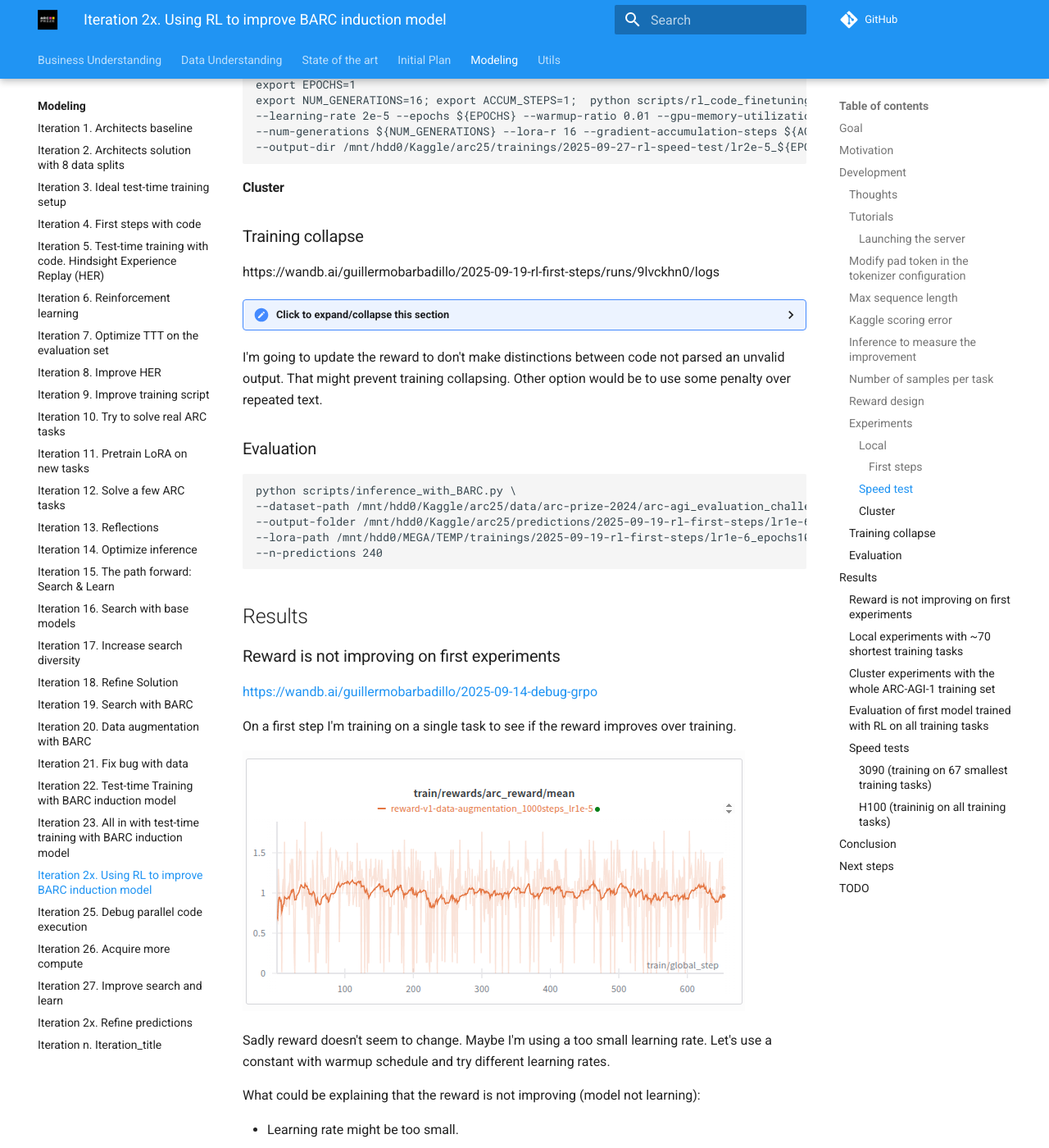
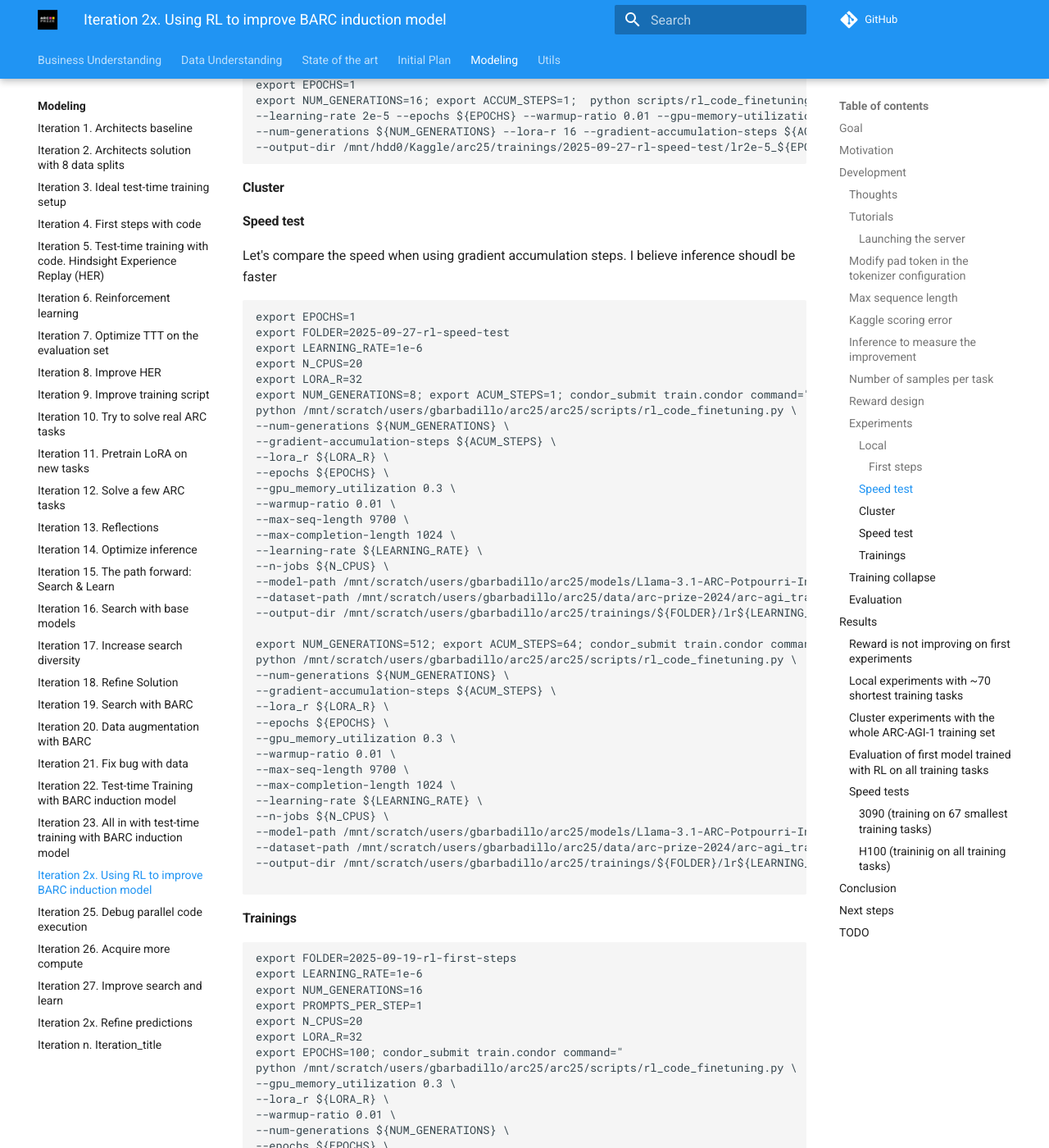
Before and after one commit to ironbar/arc25, an MkDocs documentation site: the page built from docs/modeling/Iteration_24_RL_BARC.md, in a window 1280 px wide and 1400 px high, scrolled down 4856 px. Shown: the whole window at 82% size. Built offline with MkDocs 1.6.1 and Material for MkDocs 9.7.7, drawn with Linux system fonts in a browser that asks for light colours; comment, search, counter and statistics services are not loaded; some of the changed text lies outside the part shown.

Commit message:
more experiments

````diff
--- a/docs/modeling/Iteration_24_RL_BARC.md
+++ b/docs/modeling/Iteration_24_RL_BARC.md
@@ -213,6 +213,102 @@ export NUM_GENERATIONS=16; export ACCUM_STEPS=1;  python scripts/rl_code_finetun
 
 #### Cluster
 
+#### Speed test
+
+Let's compare the speed when using gradient accumulation steps. I believe inference shoudl be faster
+
+```bash
+export EPOCHS=1
+export FOLDER=2025-09-27-rl-speed-test
+export LEARNING_RATE=1e-6
+export N_CPUS=20
+export LORA_R=32
+export NUM_GENERATIONS=8; export ACUM_STEPS=1; condor_submit train.condor command="
+python /mnt/scratch/users/gbarbadillo/arc25/arc25/scripts/rl_code_finetuning.py \
+--num-generations ${NUM_GENERATIONS} \
+--gradient-accumulation-steps ${ACUM_STEPS} \
+--lora_r ${LORA_R} \
+--epochs ${EPOCHS} \
+--gpu_memory_utilization 0.3 \
+--warmup-ratio 0.01 \
+--max-seq-length 9700 \
+--max-completion-length 1024 \
+--learning-rate ${LEARNING_RATE} \
+--n-jobs ${N_CPUS} \
+--model-path /mnt/scratch/users/gbarbadillo/arc25/models/Llama-3.1-ARC-Potpourri-Induction-8B \
+--dataset-path /mnt/scratch/users/gbarbadillo/arc25/data/arc-prize-2024/arc-agi_training_challenges.json \
+--output-dir /mnt/scratch/users/gbarbadillo/arc25/trainings/${FOLDER}/lr${LEARNING_RATE}_epochs${EPOCHS}_${NUM_GENERATIONS}gen_${ACUM_STEPS}accum-steps_${LORA_R}lora_H100" -append request_gpus=1 -append request_cpus=${N_CPUS} -append request_memory=50G --append 'requirements = (TARGET.Machine == "calculon21.das-nano.com")'
+
+export NUM_GENERATIONS=512; export ACUM_STEPS=64; condor_submit train.condor command="
+python /mnt/scratch/users/gbarbadillo/arc25/arc25/scripts/rl_code_finetuning.py \
+--num-generations ${NUM_GENERATIONS} \
+--gradient-accumulation-steps ${ACUM_STEPS} \
+--lora_r ${LORA_R} \
+--epochs ${EPOCHS} \
+--gpu_memory_utilization 0.3 \
+--warmup-ratio 0.01 \
+--max-seq-length 9700 \
+--max-completion-length 1024 \
+--learning-rate ${LEARNING_RATE} \
+--n-jobs ${N_CPUS} \
+--model-path /mnt/scratch/users/gbarbadillo/arc25/models/Llama-3.1-ARC-Potpourri-Induction-8B \
+--dataset-path /mnt/scratch/users/gbarbadillo/arc25/data/arc-prize-2024/arc-agi_training_challenges.json \
+--output-dir /mnt/scratch/users/gbarbadillo/arc25/trainings/${FOLDER}/lr${LEARNING_RATE}_epochs${EPOCHS}_${NUM_GENERATIONS}gen_${ACUM_STEPS}accum-steps_${LORA_R}lora_H100" -append request_gpus=1 -append request_cpus=${N_CPUS} -append request_memory=50G --append 'requirements = (TARGET.Machine == "calculon21.das-nano.com")'
+
+```
+
+#### Trainings
+
+```bash
+export FOLDER=2025-09-19-rl-first-steps
+export LEARNING_RATE=1e-6
+export NUM_GENERATIONS=16
+export PROMPTS_PER_STEP=1
+export N_CPUS=20
+export LORA_R=32
+export EPOCHS=100; condor_submit train.condor command="
+python /mnt/scratch/users/gbarbadillo/arc25/arc25/scripts/rl_code_finetuning.py \
+--gpu_memory_utilization 0.3 \
+--lora_r ${LORA_R} \
+--warmup-ratio 0.01 \
+--num-generations ${NUM_GENERATIONS} \
+--epochs ${EPOCHS} \
+--max-seq-length 9700 \
+--max-completion-length 1024 \
+--learning-rate ${LEARNING_RATE} \
+--gradient-accumulation-steps ${PROMPTS_PER_STEP} \
+--n-jobs ${N_CPUS} \
+--model-path /mnt/scratch/users/gbarbadillo/arc25/models/Llama-3.1-ARC-Potpourri-Induction-8B \
+--dataset-path /mnt/scratch/users/gbarbadillo/arc25/data/arc-prize-2024/arc-agi_training_challenges.json \
+--output-dir /mnt/scratch/users/gbarbadillo/arc25/trainings/${FOLDER}/lr${LEARNING_RATE}_epochs${EPOCHS}_${NUM_GENERATIONS}gen_${PROMPTS_PER_STEP}prompts-per-step_${LORA_R}lora_simplified-reward" -append request_gpus=1 -append request_cpus=${N_CPUS} -append request_memory=200G --append 'requirements = (TARGET.Machine == "calculon21.das-nano.com")'
+237770.0 # OOM when using 128GB of RAM
+237843.0 # CUDA error: an illegal memory access was encountered
+237995.0
+
+export FOLDER=2025-09-19-rl-first-steps
+export LEARNING_RATE=2e-6
+export NUM_GENERATIONS=32
+export ACUM_STEPS=4
+export N_CPUS=20
+export LORA_R=32
+export EPOCHS=100; condor_submit train.condor command="
+python /mnt/scratch/users/gbarbadillo/arc25/arc25/scripts/rl_code_finetuning.py \
+--gpu_memory_utilization 0.3 \
+--lora_r ${LORA_R} \
+--warmup-ratio 0.01 \
+--num-generations ${NUM_GENERATIONS} \
+--epochs ${EPOCHS} \
+--max-seq-length 9700 \
+--max-completion-length 1024 \
+--learning-rate ${LEARNING_RATE} \
+--gradient-accumulation-steps ${ACUM_STEPS} \
+--n-jobs ${N_CPUS} \
+--model-path /mnt/scratch/users/gbarbadillo/arc25/models/Llama-3.1-ARC-Potpourri-Induction-8B \
+--dataset-path /mnt/scratch/users/gbarbadillo/arc25/data/arc-prize-2024/arc-agi_training_challenges.json \
+--output-dir /mnt/scratch/users/gbarbadillo/arc25/trainings/${FOLDER}/lr${LEARNING_RATE}_epochs${EPOCHS}_${NUM_GENERATIONS}gen_${ACUM_STEPS}accum-steps_${LORA_R}lora_simplified-reward" -append request_gpus=1 -append request_cpus=${N_CPUS} -append request_memory=90G --append 'requirements = (TARGET.Machine == "calculon21.das-nano.com")'
+237996.0
+```
+
 ### Training collapse
 
 https://wandb.ai/guillermobarbadillo/2025-09-19-rl-first-steps/runs/9lvckhn0/logs
````
